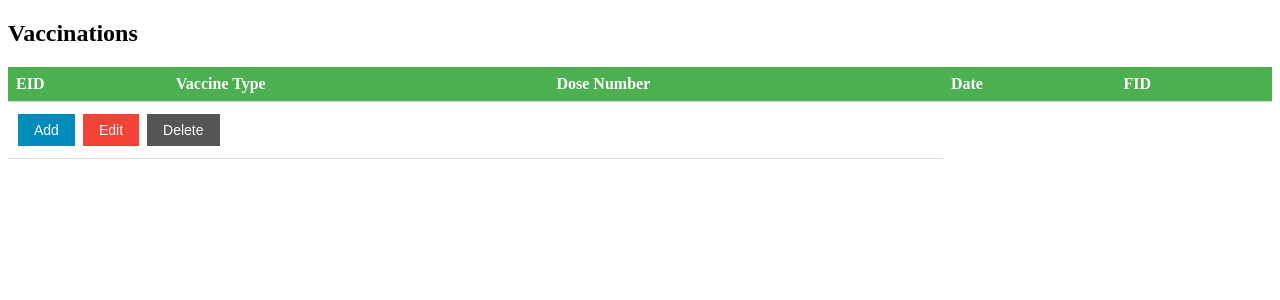
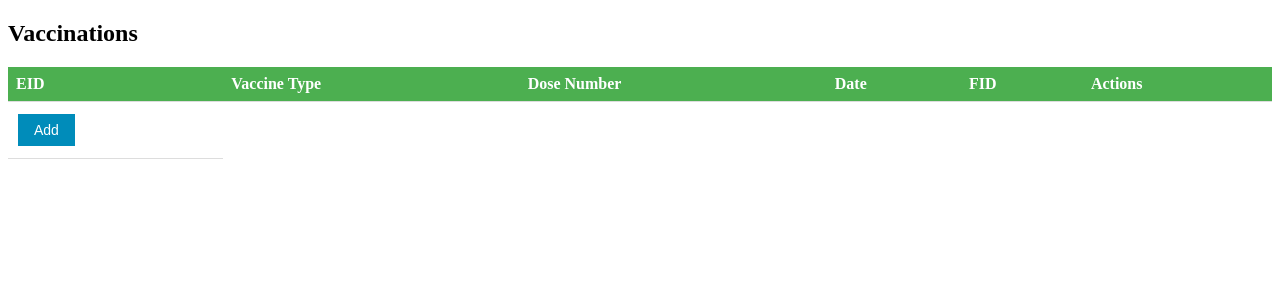
Before and after one commit to huln24/COMP353_Project, a PHP site: page /vaccinations in a window 1280 px wide. Shown: the top 300 px of the page. Run offline with PHP 8.4, Linux system fonts and the light colour scheme; data that the repository does not hold is empty.

```diff
--- a/views/vaccinations.php
+++ b/views/vaccinations.php
@@ -1,54 +1,4 @@
-<!DOCTYPE html>
-<html>
-<head>
-	<title>Vaccine Table</title>
-	<style>
-		table {
-		  border-collapse: collapse;
-		  width: 100%;
-		}
-
-		th, td {
-		  text-align: left;
-		  padding: 8px;
-		  border-bottom: 1px solid #ddd;
-		}
-
-		th {
-		  background-color: #4CAF50;
-		  color: white;
-		}
-
-		tr:hover {background-color: #f5f5f5;}
-
-		.button {
-		  background-color: #4CAF50;
-		  border: none;
-		  color: white;
-		  padding: 8px 16px;
-		  text-align: center;
-		  text-decoration: none;
-		  display: inline-block;
-		  font-size: 14px;
-		  margin: 4px 2px;
-		  cursor: pointer;
-		}
-
-		.create-button {
-		  background-color: #008CBA;
-		}
-
-		.edit-button {
-		  background-color: #f44336;
-		}
-
-		.delete-button {
-		  background-color: #555555;
-		}
-	  </style>
-</head>
 <h2>Vaccinations</h2>
-<body>
 	<table>
 		<thead>
 			<tr>
@@ -57,9 +7,14 @@
 				<th>Dose Number</th>
 				<th>Date</th>
 				<th>FID</th>
+				<th>Actions</th>
 			</tr>
 		</thead>
 		<tbody>
+
+		<td>
+            <button class="button create-button">Add</button>
+        </td>
 
 		<?php foreach ($records as $record): ?>
 
@@ -69,30 +24,12 @@
 			<td class="cell"><?= $record["DoseNumber"] ?></td>
 			<td class="cell"><?= $record["Date"] ?></td>
 			<td class="cell"><?= $record["FID"] ?></td>
-		</tr>
-
-		<?php endforeach ?>
-
-	</tbody>
-		<tfoot>
-			<tr>
 			<td colspan="3">
-				<button class="button create-button">Add</button>
 					<button class="button edit-button">Edit</button>
 					<button class="button delete-button">Delete</button>
 			</td>
 		</tr>
-		  </tfoot>
+
+		<?php endforeach ?>
+    </tbody>
 </table>
-			<!-- <?php
-			?> -->
-
-	<script>
-		function deleteVaccine(vaccineType) {
-			if (confirm("Are you sure you want to delete this vaccine?")) {
-				window.location.href = "delete_vaccine.php?vaccineType=" + vaccineType;
-			}
-		}
-	</script>
-</body>
-</html>
```
Also changed, not shown: views/schedules.php (+18 -82 lines). Lines whose indentation alone changed are shown as unchanged.
